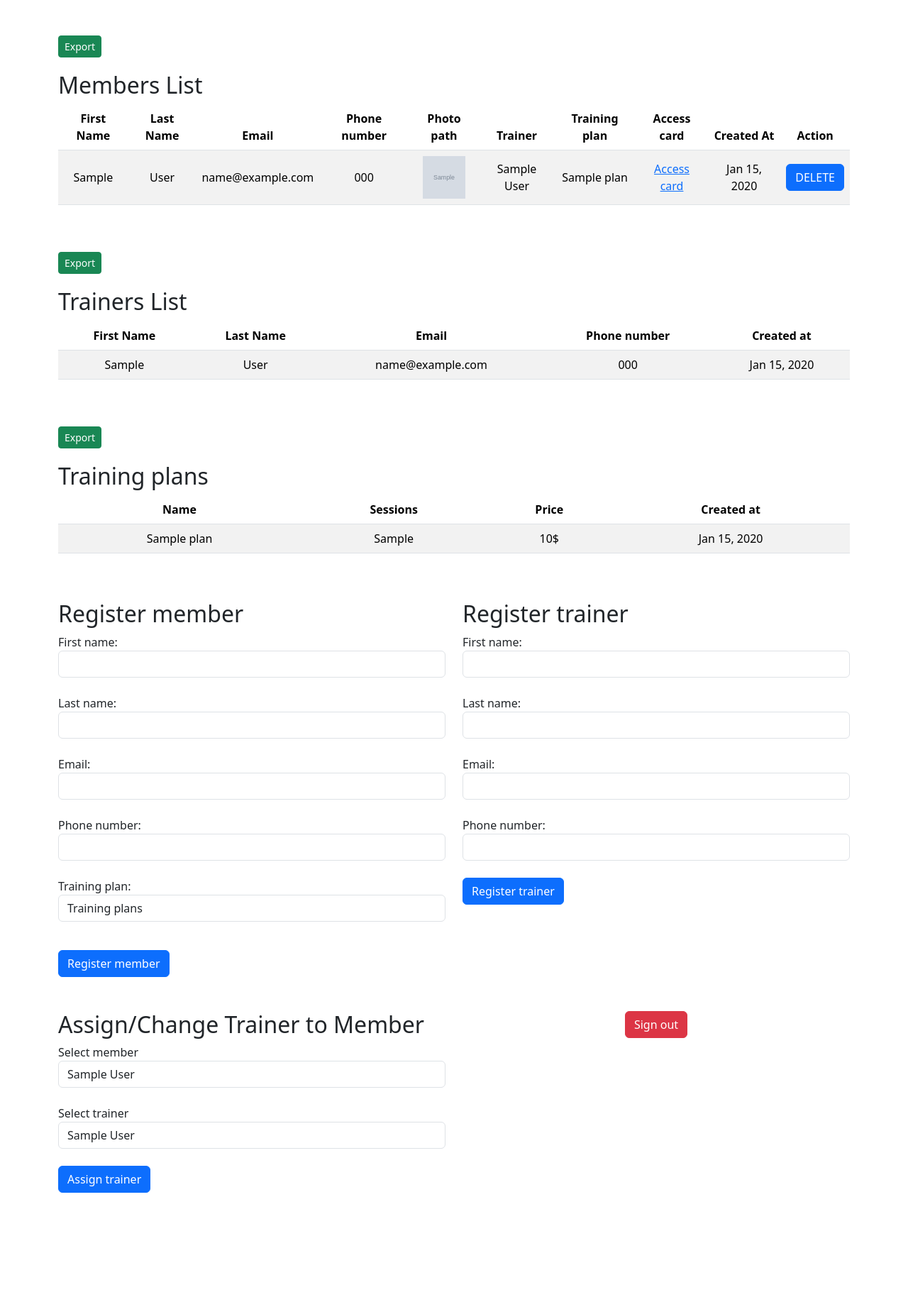
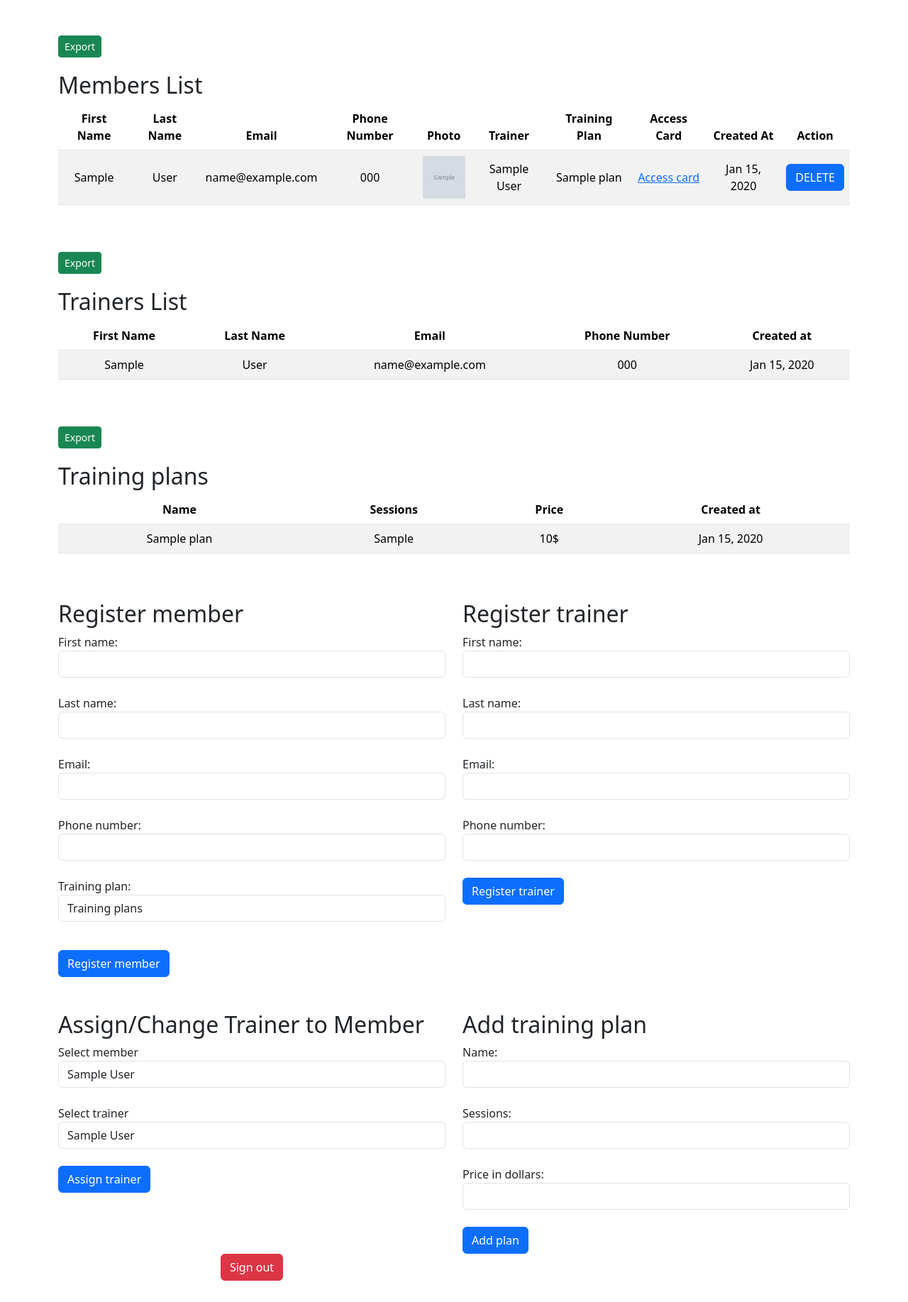
Before and after one commit to Cmiljaa/Gym-management-system, a PHP site: page /admin_dashboard.php in a window 1280 px wide. Shown: the whole page at 71% size. Before the commit the page ends 1681 px from the top, so only its background shows below. Run offline with PHP 8.4, Linux system fonts and the light colour scheme; the visitor is signed in with stand-in values (Sample User, id 1); tables that the repository leaves empty or names only in its code hold one stand-in row (values such as "Sample post"); grey boxes marked "Sample" are stand-in pictures; some libraries are stand-ins or nearby versions.

Commit message:
Added training plan registration

```diff
--- a/admin_dashboard.php
+++ b/admin_dashboard.php
@@ -54,11 +54,11 @@ $trainerList = $run -> fetch_all(MYSQLI_ASSOC);
                     <th>First Name</th>
                     <th>Last Name</th>
                     <th>Email</th>
-                    <th>Phone number</th>
-                    <th>Photo path</th>
+                    <th>Phone Number</th>
+                    <th>Photo</th>
                     <th>Trainer</th>
-                    <th>Training plan</th>
-                    <th>Access card</th>
+                    <th>Training Plan</th>
+                    <th>Access Card</th>
                     <th>Created At</th>
                     <th>Action</th>
                 </thead>
@@ -99,10 +99,13 @@ $trainerList = $run -> fetch_all(MYSQLI_ASSOC);
                             </form>
                         </td>
                     </tr>
+                    <?php endforeach; ?>
 
-                    <?php endforeach; ?>
+                    <?php if(count($memberList) == 0): ?>
+                        <tr><td colspan='10'>No members found</td></tr>
+                    <?php endif; ?>
+
                 </tbody>
-
             </table>
 
         </div>
@@ -118,7 +121,7 @@ $trainerList = $run -> fetch_all(MYSQLI_ASSOC);
                     <th>First Name</th>
                     <th>Last Name</th>
                     <th>Email</th>
-                    <th>Phone number</th>
+                    <th>Phone Number</th>
                     <th>Created at</th>
                 </thead>
 
@@ -229,6 +232,15 @@ $trainerList = $run -> fetch_all(MYSQLI_ASSOC);
             </form>
         </div>
         <div class="col-md-6">
+            <h2>Add training plan</h2>
+            <form action="add_plan.php" method="POST">
+                Name: <input class="form-control" type="text" name="plan_name"><br>
+                Sessions: <input class="form-control" type="number" name="sessions" min="1"><br>
+                Price in dollars: <input class="form-control" type="number" name="price" min="1"><br>
+                <input class="btn btn-primary" type="submit" value="Add plan">
+            </form>
+        </div>
+        <div class="col-md-6" style="margin-bottom: 30px;">
             <form action="sign_out.php" method="POST" style="text-align: center;">
                 <input type="submit" class="btn btn-danger" value="Sign out">
             </form>
--- a/register_trainer.php
+++ b/register_trainer.php
@@ -22,6 +22,7 @@ if($_SERVER['REQUEST_METHOD'] == 'POST'){
         exit();
     }else{
         $_SESSION['success_message'] = "Error!";
+        $conn -> close();
         header("Location: admin_dashboard.php");
         exit();
     }
```
Also changed, not shown: add_plan.php (added, +29 -0 lines), member_photos/image_2024-05-18_210239366.png (added), 1 other file.
